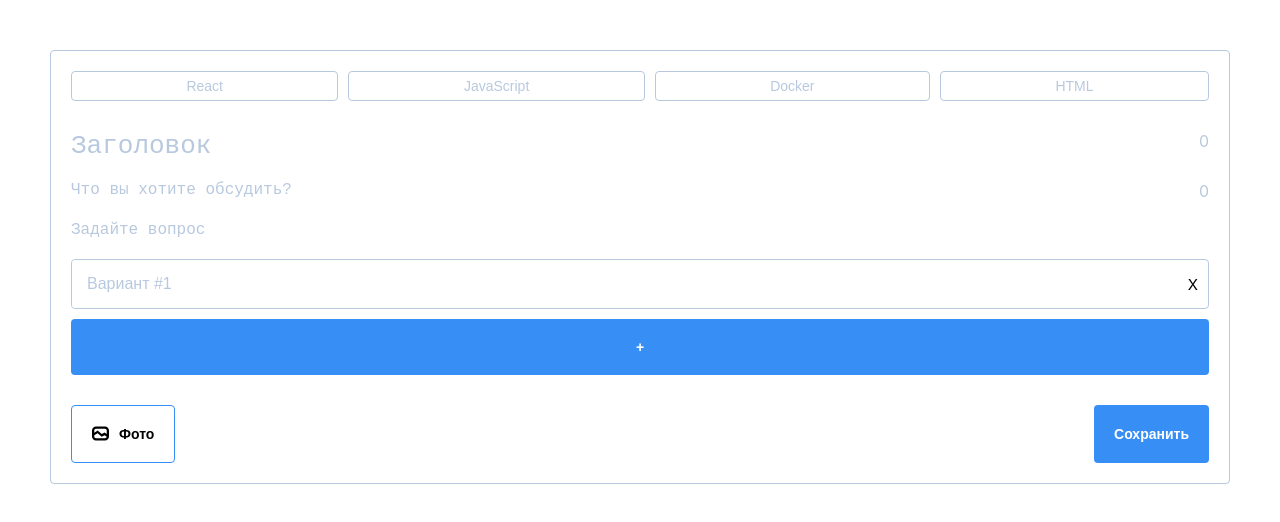
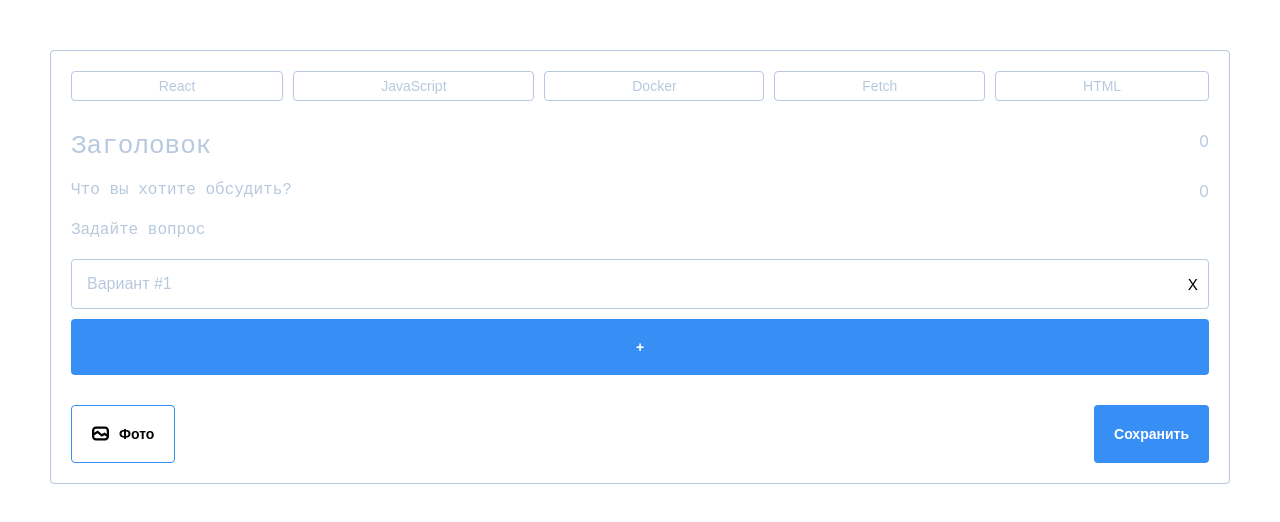
Before and after one commit to BOBRIWE/proglib-vote-form, a React (Create React App) app: page / in a window 1280 px wide. Shown: the top 522 px of the page. Built offline with nearby package versions, Linux system fonts and the light colour scheme.

Commit message:
fake tags

```diff
--- a/src/components/App/App.js
+++ b/src/components/App/App.js
@@ -3,9 +3,16 @@ import './App.css';
 import Form from '../Form/Form';
 
 function App() {
+    const tags = [
+        'React',
+        'JavaScript',
+        'Docker',
+        'Fetch',
+        'HTML'
+    ];
     return (
         <div className="App">
-            <Form submit={validate}/>
+            <Form tags={tags} submit={validate}/>
         </div>
     );
 }
--- a/src/components/Form/Form.jsx
+++ b/src/components/Form/Form.jsx
@@ -41,10 +41,9 @@ class Form extends React.Component {
             <form ref={this.formRef}>
                 <article className="Form__view">
                     <header className="Form__tag-list">
-                        <FormTag addTag={this.addTag.bind(this)} removeTag={this.removeTag.bind(this)} tagId="1" tagName="React"/>
-                        <FormTag addTag={this.addTag.bind(this)} removeTag={this.removeTag.bind(this)} tagId="2" tagName="JavaScript"/>
-                        <FormTag addTag={this.addTag.bind(this)} removeTag={this.removeTag.bind(this)} tagId="3" tagName="Docker"/>
-                        <FormTag addTag={this.addTag.bind(this)} removeTag={this.removeTag.bind(this)} tagId="4" tagName="HTML"/>
+                        {this.props.tags.map((value, index) => {
+                            return <FormTag key={index} addTag={this.addTag.bind(this)} removeTag={this.removeTag.bind(this)} tagId={index} tagName={value}/>;
+                        })}
                     </header>
                     <main className="Form__main">
                         <FormTextarea onUpdate={(str) => {this.setState({title: str})}} validate={(str) => {return str.length > 0}} name="title" placeholder="Заголовок" max={120}/>
--- a/src/components/FormPhotoButton/FormPhotoButton.jsx
+++ b/src/components/FormPhotoButton/FormPhotoButton.jsx
@@ -24,7 +24,7 @@ class FormPhotoButton extends React.Component {
         return (
             <div className="FormPhotoButton">
                 <button onClick={this.onClick.bind(this)} className="FormPhotoButton__button">
-                    <img src={photoIcon}/>
+                    <img alt="" src={photoIcon}/>
                     <span className="FormPhotoButton__text">Фото</span>
                 </button>
                 <input ref={this.inputRef} multiple className="FormPhotoButton__file-input" type="file" name="images[]" accept="image/*"/>
```
